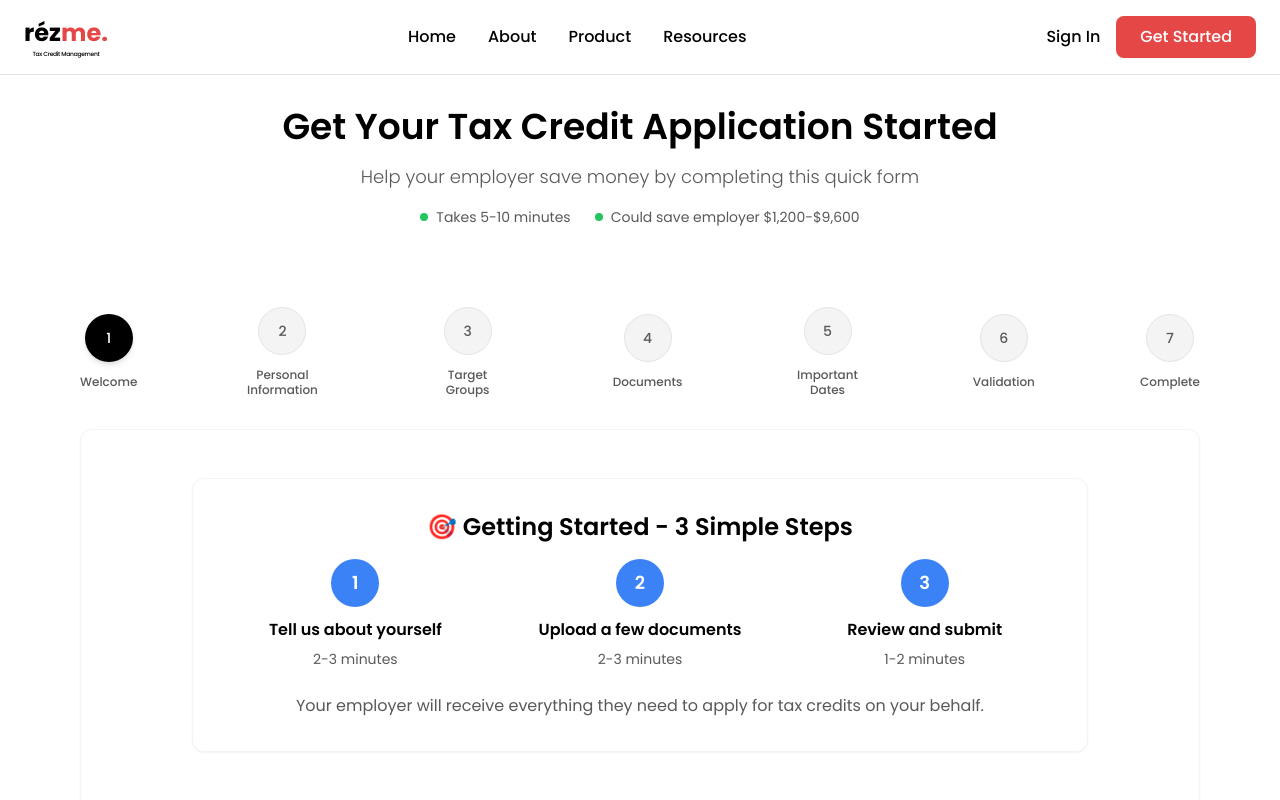
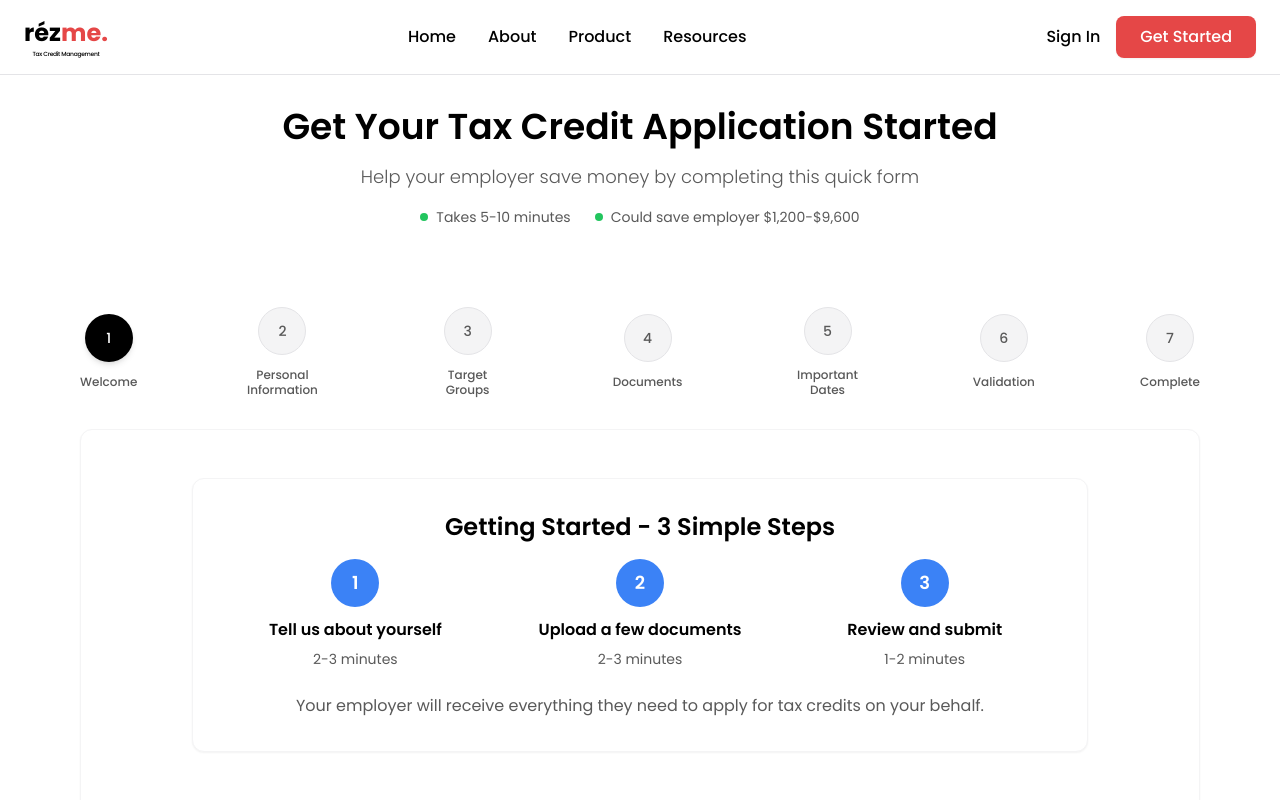
Before and after one commit to Rezme-Inc/wotc, a React (Vite) app in the folder WOTC-REZME/: page / in a window 1280 px wide. Shown: the top 800 px of the page. Built offline with nearby package versions, Linux system fonts and the light colour scheme.

Commit message:
content and clarity improvements

```diff
--- a/WOTC-REZME/src/components/WelcomeStep.tsx
+++ b/WOTC-REZME/src/components/WelcomeStep.tsx
@@ -19,7 +19,7 @@ export const WelcomeStep: React.FC<WelcomeStepProps> = ({
       {/* Getting Started Section */}
       <div className="mb-12 card p-8 bg-blue-50 border-blue-200">
         <h2 className="text-2xl font-semibold text-black mb-4 font-poppins">
-          🎯 Getting Started - 3 Simple Steps
+           Getting Started - 3 Simple Steps
         </h2>
         <div className="grid grid-cols-1 md:grid-cols-3 gap-6 mb-6">
           <div className="text-center">
```
